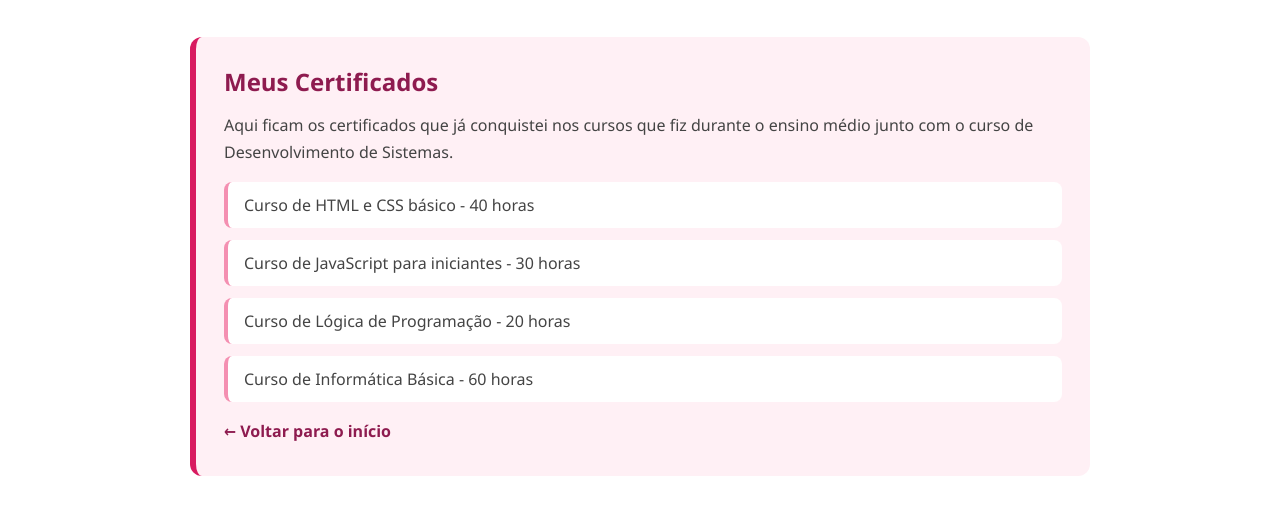
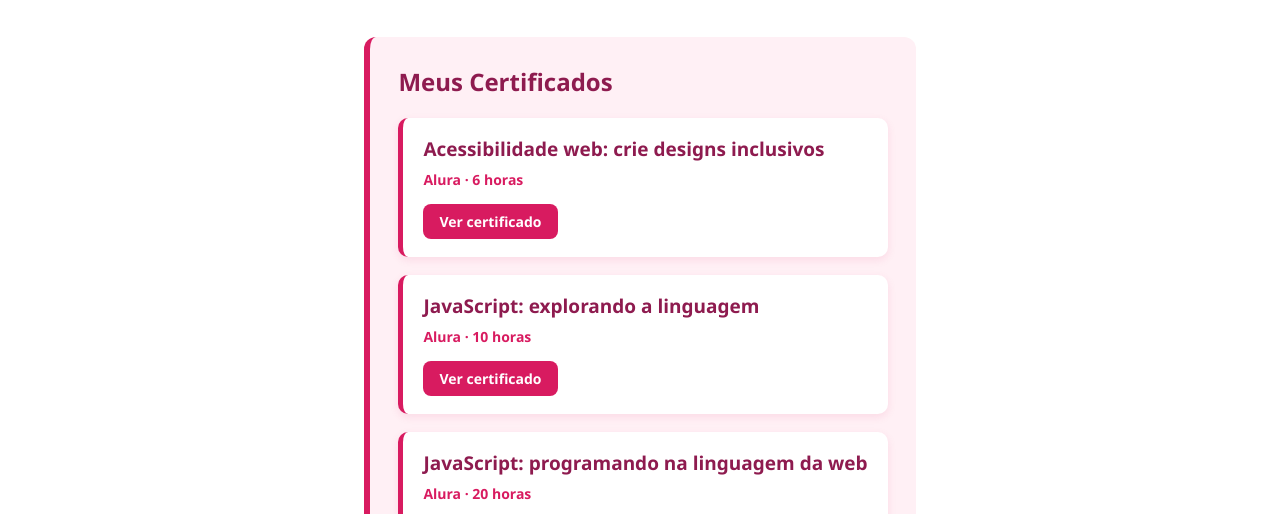
Before and after one commit to thaylabonfim/3trimestre, a plain HTML site: page certificados.html in a window 1280 px wide. Shown: the part 149-663 px from the top of the page. Drawn offline with Linux system fonts and the light colour scheme.

Commit message:
coloca os certificados da alura

```diff
--- a/certificados.html
+++ b/certificados.html
@@ -46,17 +46,32 @@
 
   <main class="pagina-conteudo">
     <h2>Meus Certificados</h2>
-    <p>
-      Aqui ficam os certificados que já conquistei nos cursos que fiz durante o
-      ensino médio junto com o curso de Desenvolvimento de Sistemas.
-    </p>
 
-    <ul class="lista-certificados">
-      <li>Curso de HTML e CSS básico - 40 horas</li>
-      <li>Curso de JavaScript para iniciantes - 30 horas</li>
-      <li>Curso de Lógica de Programação - 20 horas</li>
-      <li>Curso de Informática Básica - 60 horas</li>
-    </ul>
+    <div class="certificados-lista">
+      <article class="certificado-card">
+        <h3>Acessibilidade web: crie designs inclusivos</h3>
+        <p class="certificado-info">Alura · 6 horas</p>
+        <a class="botao botao-pequeno" href="https://cursos.alura.com.br/certificate/thayla-bonfim/acessibilidade-web-design-inclusivos" target="_blank" rel="noopener">
+          Ver certificado
+        </a>
+      </article>
+
+      <article class="certificado-card">
+        <h3>JavaScript: explorando a linguagem</h3>
+        <p class="certificado-info">Alura · 10 horas</p>
+        <a class="botao botao-pequeno" href="https://cursos.alura.com.br/certificate/thayla-bonfim/javascript-introducao" target="_blank" rel="noopener">
+          Ver certificado
+        </a>
+      </article>
+
+      <article class="certificado-card">
+        <h3>JavaScript: programando na linguagem da web</h3>
+        <p class="certificado-info">Alura · 20 horas</p>
+        <a class="botao botao-pequeno" href="https://cursos.alura.com.br/certificate/thayla-bonfim/javascript-programando-na-linguagem-web" target="_blank" rel="noopener">
+          Ver certificado
+        </a>
+      </article>
+    </div>
 
     <a class="voltar" href="index.html">← Voltar para o início</a>
   </main>
--- a/style.css
+++ b/style.css
@@ -566,19 +566,47 @@ main {
 
 /* ---------------- certificados ---------------- */
 
-.lista-certificados {
-  list-style-type: none;
+.certificados-lista {
   display: flex;
   flex-direction: column;
-  gap: 12px;
-  margin-top: 16px;
+  gap: 18px;
+  margin-top: 20px;
 }
 
-.lista-certificados li {
+.certificado-card {
   background-color: #FFFFFF;
-  border-left: 4px solid #F48FB1;
-  border-radius: 8px;
-  padding: 12px 16px;
+  border-left: 5px solid #D81B60;
+  border-radius: 10px;
+  padding: 18px 20px;
+  box-shadow: 0 3px 8px rgba(216, 27, 96, 0.1);
+  transition: transform 0.2s ease, box-shadow 0.2s ease;
+}
+
+.certificado-card:hover {
+  transform: translateY(-3px);
+  box-shadow: 0 8px 18px rgba(216, 27, 96, 0.16);
+}
+
+.certificado-card h3 {
+  color: #8E1B4F;
+  font-size: 19px;
+  margin-bottom: 6px;
+}
+
+.certificado-info {
+  font-size: 14px;
+  font-weight: 600;
+  color: #D81B60;
+  margin-bottom: 10px;
+}
+
+.certificado-card p {
+  margin-bottom: 12px;
+}
+
+.botao-pequeno {
+  padding: 8px 16px;
+  font-size: 14px;
 }
 
 /* ---------------- celular ---------------- */
```
